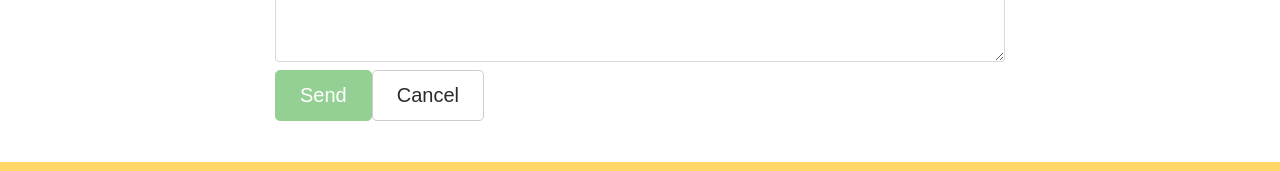
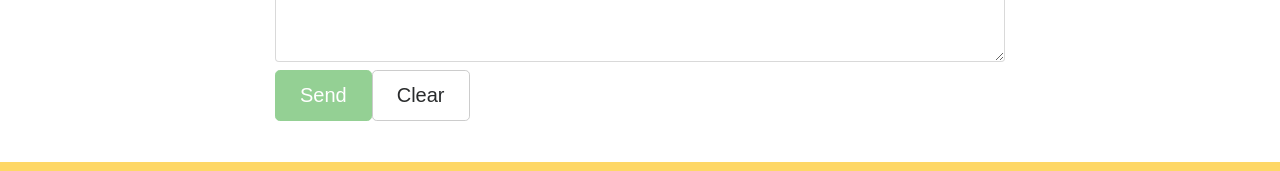
Before and after one commit to baileycarpenter/PersonalSite, an Angular app: page /contact in a window 1280 px wide. Shown: the part 620-791 px from the top of the page. Built offline with nearby package versions, Linux system fonts and the light colour scheme.

Commit message:
add disable css class dynamically on buton to show invalid pointer

```diff
--- a/src/app/contact/contact.component.html
+++ b/src/app/contact/contact.component.html
@@ -34,7 +34,7 @@
         <div class="col-md-8">
           <div class="form-buttons float-left">
             <button type="submit" name="submit" id="submit" class="btn btn-lg btn-success" [class]="'btn btn-lg btn-success ' + getClass()" [disabled]="!contactForm.valid" >Send</button>
-            <button type="button" (click)="onReset()" class="btn btn-lg btn-secondary">Cancel</button>
+            <button type="button" (click)="clearForm()" class="btn btn-lg btn-secondary">Clear</button>
           </div>
           <div class="processing-svg float-right" *ngIf="formIsProcessing == true">
             <img class=" message-sending" src="/assets/images/contact/Blocks(1).svg"/>
```
